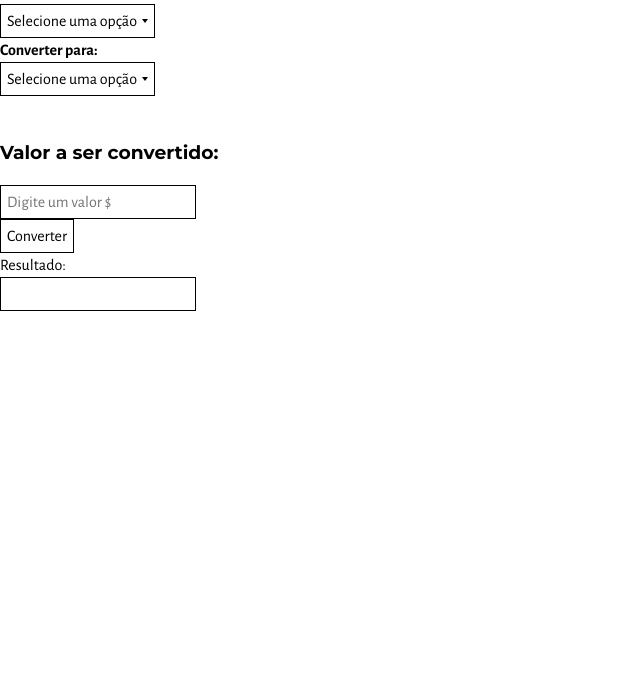
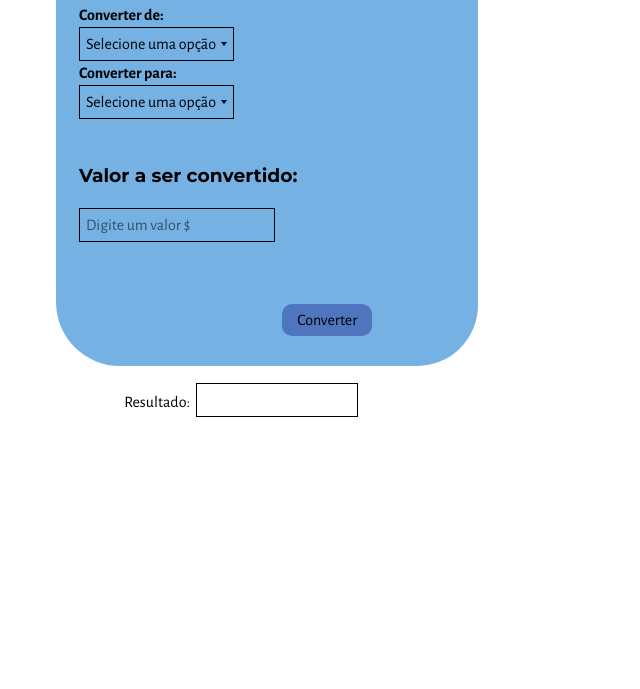
Before and after one commit to gmarcon83/Projeto-JS, a plain HTML site: page conversor.html in a window 1280 px wide. Shown: the part 111-800 px from the top of the page, without its empty margins (0-640 px from the left). Drawn offline with nearby package versions, Linux system fonts and the light colour scheme.

Commit message:
Finalizando 2

```diff
--- a/conversor.html
+++ b/conversor.html
@@ -40,7 +40,7 @@
         <h1>Conversão de moedas</h1>
 
         <div id="aqui">
-            <div id="esquerda" >
+            <div id="esquerda">
                 <b><label id="primeiraopção">Converter de: </label></b><br />
                 <select id="opcao1">
                     <option>Selecione uma opção</option>
@@ -58,7 +58,7 @@
         <div id="direita">
             <b><label id="segundaooção">Converter para: </label></b><br />
             <select id="opcao2">
-                <option >Selecione uma opção</option>
+                <option>Selecione uma opção</option>
                 <option value="0.179">Dólar Americano</option>
                 <option value="0.222">Dólar Canadense</option>
                 <option value="0.229">Dólar Australiano</option>
@@ -78,17 +78,19 @@
             </div>
         </div>
         <!-- <button id="button">Converter</button> -->
+        <div id="botao">
             <input type="button" value="Converter" id="btn1" onclick="converter()" />
+        </div>
 
         <div id="div4">
-            <label id="resultado">Resultado:</label><br />
+            <p id="resultado">Resultado:</p>
             <input id="barraresultado">
-
         </div>
 
 
     </div>
 
+
 </body>
 
 </html>
--- a/css/conversor.css
+++ b/css/conversor.css
@@ -0,0 +1,40 @@
+#grande{
+    background-color: #1a7dd099;
+    padding: 23px;
+    height: 477px;
+    margin-left: 56px;
+    width: 33%;
+    border-radius: 61px 64px;
+
+}
+#botao{
+    float: right;
+    width: 46%;
+}
+#resultado{
+    float: left;
+}
+#val{
+    float: left;
+}
+#btn1{
+    border-radius: 10px 10px;
+    background: #3041a087;
+    margin-top: 62px;
+    border-style: none;
+    width: 52%;
+}
+
+#div4{
+    text-align: center;
+    width: 88%;
+    margin-top: 38px;
+    float: right;
+}
+
+#barraresultado{
+    float: right;
+    margin-top: 9px;
+    width: 49%;
+    margin-right: 97px;
+}
```
Lines whose indentation alone changed are shown as unchanged.
